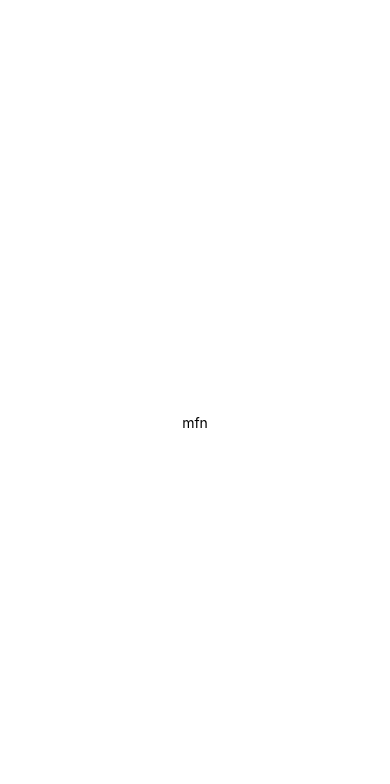
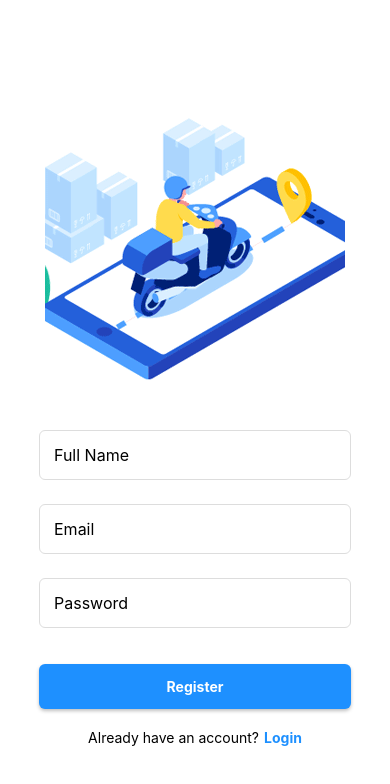
Before and after one commit to marouaneXan/mfn-frontend, a React Native app: screen /Register in a window 390 px wide. Shown: the top 784 px of the page. Built offline with nearby package versions, Linux system fonts and the light colour scheme.

Commit message:
setup navigation routes

```diff
--- a/App.js
+++ b/App.js
@@ -1,18 +1,10 @@
-import { StyleSheet, Text, View } from 'react-native';
+import React from 'react';
+import RootStack from './navigators';
 
-export default function App() {
+const App = () => {
   return (
-    <View style={styles.container}>
-      <Text>mfn</Text>
-    </View>
+    <RootStack/>
   );
-}
+};
 
-const styles = StyleSheet.create({
-  container: {
-    flex: 1,
-    backgroundColor: '#fff',
-    alignItems: 'center',
-    justifyContent: 'center',
-  },
-});
+export default App;
--- /dev/null
+++ b/navigators/index.js
@@ -0,0 +1,16 @@
+import { NavigationContainer } from '@react-navigation/native';
+import { createNativeStackNavigator } from '@react-navigation/native-stack';
+import Register from '../screens/Register';
+import Login from '../screens/Login';
+const Stack = createNativeStackNavigator();
+const RootStack=()=>{
+    return (
+        <NavigationContainer>
+            <Stack.Navigator>
+                <Stack.Screen name='Register' component={Register} options={{ headerShown: false }}  />
+                <Stack.Screen name='Login' component={Login} options={{ headerShown: false }}  />
+            </Stack.Navigator>
+        </NavigationContainer>
+    )
+}
+export default RootStack
```
